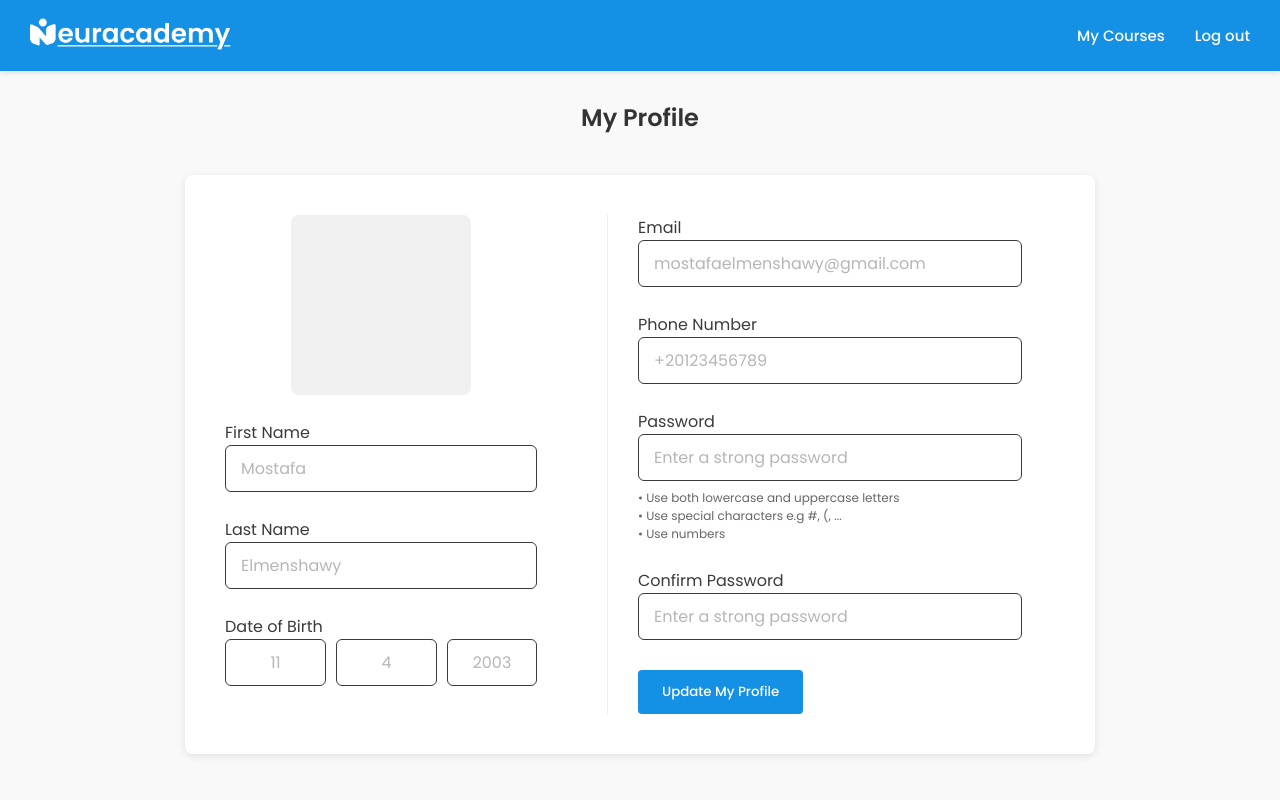
After one commit to ahmedamrelhefnawy/Neon-Academy, a Django app: page /update_profile in a window 1280 px wide. The commit adds this page. Run offline with Django 5.2, Linux system fonts and the light colour scheme.

Commit message:
added the template for update profile page, and updated css files

```diff
--- a/App/Neuracademy/settings.py
+++ b/App/Neuracademy/settings.py
@@ -119,7 +119,7 @@ USE_TZ = True
 STATIC_ROOT = os.path.join(BASE_DIR, 'static')
 STATIC_URL = '/static/'
 STATICFILES_DIRS = [
-    os.path.join(BASE_DIR, r'Neuracademy\static')
+    os.path.join(BASE_DIR, r'Neuracademy/static')
 ]
 
 # Default primary key field type
--- a/App/Neuracademy/urls.py
+++ b/App/Neuracademy/urls.py
@@ -20,4 +20,5 @@ from django.urls import path, include
 urlpatterns = [
     path('admin/', admin.site.urls),
     path('', include('pages.urls'))
+
 ]
--- a/App/pages/urls.py
+++ b/App/pages/urls.py
@@ -7,6 +7,6 @@ urlpatterns = [
     path('teacher_sign_up', views.teacher_sign_up, name='teacher_sign_up'),
     path('student_sign_up', views.student_sign_up, name='student_sign_up'),
     path('teacher_complete_account', views.teacher_complete_account, name='teacher_complete_account'),
-    path('student_complete_account', views.student_complete_account, name='student_complete_account')
-
+    path('student_complete_account', views.student_complete_account, name='student_complete_account'),
+    path('update_profile', views.update_profile, name='update_profile')
 ]
--- a/App/pages/views.py
+++ b/App/pages/views.py
@@ -15,3 +15,6 @@ def teacher_complete_account(request):
 
 def student_complete_account(request):
     return render(request, 'pages/student_complete_account.html')
+
+def update_profile(request):
+    return render(request, 'pages/update_profile.html')
--- a/App/static/css/style.css
+++ b/App/static/css/style.css
@@ -412,3 +412,137 @@ div.container > div.content > div.form-box > form > button {
     display: block;
     margin: 0 auto;
 }
+
+/* Update Profile Page */
+.top-nav {
+    display: flex;
+    justify-content: space-between;
+    align-items: center;
+    width: 100%;
+    background-color: #1490E4;
+    padding: 12px 30px;
+    color: white;
+    position: fixed;
+    top: 0;
+    left: 0;
+    z-index: 1000;
+    box-shadow: 0 2px 5px rgba(0,0,0,0.1);
+}
+
+.nav-logo img {
+    height: 40px;
+    filter: brightness(0) invert(1); /* Makes logo white */
+}
+
+.nav-links {
+    display: flex;
+    gap: 30px;
+}
+
+.nav-links a {
+    color: white;
+    text-decoration: none;
+    font-weight: 500;
+    font-size: 15px;
+}
+
+.container.profile {
+    width: 100%;
+    padding-top: 80px; /* Space for fixed nav */
+    display: block;
+}
+
+.content.profile {
+    max-width: 950px;
+    margin: 0 auto;
+    padding: 20px;
+    display: block;
+}
+
+.main-header.profile {
+    margin-bottom: 20px;
+    font-size: 24px;
+    color: #333;
+    text-align: left;
+}
+
+.profile-container {
+    background: white;
+    border-radius: 8px;
+    box-shadow: 0 2px 8px rgba(0,0,0,0.1);
+    padding: 40px;
+    margin-top: 20px;
+}
+
+.profile-layout {
+    display: flex;
+    gap: 50px;
+}
+
+.profile-left-column {
+    flex: 0 0 40%;
+    padding-right: 20px;
+}
+
+.profile-right-column {
+    flex: 0 0 50%;
+    padding-left: 30px;
+    border-left: 1px solid #eee;
+}
+
+.profile-photo-container {
+    width: 100%;
+    margin-bottom: 25px;
+    text-align: center;
+}
+
+.profile-photo-placeholder {
+    width: 180px;
+    height: 180px;
+    background-color: #f0f0f0;
+    border-radius: 8px;
+    margin: 0 auto;
+}
+
+.form-group {
+    margin-bottom: 25px;
+}
+
+.date-inputs {
+    display: flex;
+    gap: 10px;
+}
+
+.date-input {
+    width: 60px;
+    text-align: center;
+}
+
+.date-input.year {
+    width: 90px;
+}
+
+.password-requirements {
+    margin-top: 8px;
+    font-size: 12px;
+    color: #666;
+}
+
+.submit {
+    margin-top: 30px;
+}
+
+.submit-btn.primary {
+    background-color: #1490E4;
+    color: white;
+    border: none;
+    padding: 12px 24px;
+    border-radius: 4px;
+    font-weight: 500;
+    cursor: pointer;
+    transition: background-color 0.3s;
+}
+
+.submit-btn.primary:hover {
+    background-color: #0e7bc0;
+}
--- /dev/null
+++ b/App/templates/pages/update_profile.html
@@ -0,0 +1,99 @@
+{% load static %}
+
+<!DOCTYPE html>
+<html lang="en">
+<head>
+    <meta charset="UTF-8">
+    <meta name="viewport" content="width=device-width, initial-scale=1.0">
+
+    <title>Update Profile</title>
+
+    <link rel="preconnect" href="https://fonts.googleapis.com" />
+    <link rel="preconnect" href="https://fonts.gstatic.com" crossorigin />
+    <link href="https://fonts.googleapis.com/css2?family=Poppins:wght@400;500;600;700&display=swap" rel="stylesheet" />
+
+    <link rel="icon" href="{% static 'images/icon.png' %}" />
+    <link rel="stylesheet" href="{% static 'css/style.css' %}">
+</head>
+<body>
+    <nav class="top-nav">
+        <div class="nav-logo">
+            <img src="{% static 'images/logo.png' %}" alt="Neuracademy Logo">
+        </div>
+        <div class="nav-links">
+            <a href="#">My Courses</a>
+            <a href="#">Log out</a>
+        </div>
+    </nav>
+
+    <div class="container profile">
+        <div class="content profile">
+            <h2 class="main-header profile">My Profile</h2>
+            <div class="profile-container">
+                <form id="updateProfileForm">
+                    <div class="profile-layout">
+                        <!-- Left Column: Profile Photo, First Name, Last Name, Date of Birth -->
+                        <div class="profile-left-column">
+                            <div class="profile-photo-container">
+                                <!-- Profile picture placeholder -->
+                                <div class="profile-photo-placeholder"></div>
+                            </div>
+
+                            <div class="form-group">
+                                <label class="primary" for="firstName">First Name</label>
+                                <input class="input-primary" type="text" id="firstName" name="firstName" placeholder="Mostafa" value="{{ first_name }}" required>
+                            </div>
+
+                            <div class="form-group">
+                                <label class="primary" for="lastName">Last Name</label>
+                                <input class="input-primary" type="text" id="lastName" name="lastName" placeholder="Elmenshawy" value="{{ last_name }}" required>
+                            </div>
+
+                            <div class="form-group date-of-birth">
+                                <label class="primary">Date of Birth</label>
+                                <div class="date-inputs">
+                                    <input class="input-primary date-input" type="text" id="day" name="day" placeholder="11" maxlength="2">
+                                    <input class="input-primary date-input" type="text" id="month" name="month" placeholder="4" maxlength="2">
+                                    <input class="input-primary date-input year" type="text" id="year" name="year" placeholder="2003" maxlength="4">
+                                </div>
+                            </div>
+                        </div>
+
+                        <!-- Right Column: Email, Phone, Passwords -->
+                        <div class="profile-right-column">
+                            <div class="form-group">
+                                <label class="primary" for="email">Email</label>
+                                <input class="input-primary" type="email" id="email" name="email" placeholder="mostafaelmenshawy@gmail.com" value="{{ email }}" required>
+                            </div>
+
+                            <div class="form-group">
+                                <label class="primary" for="phoneNumber">Phone Number</label>
+                                <input class="input-primary" type="tel" id="phoneNumber" name="phoneNumber" placeholder="+20123456789" value="{{ phone }}" required>
+                            </div>
+
+                            <div class="form-group">
+                                <label class="primary" for="password">Password</label>
+                                <input class="input-primary" type="password" id="password" name="password" placeholder="Enter a strong password">
+                                <div class="password-requirements">
+                                    <p>• Use both lowercase and uppercase letters</p>
+                                    <p>• Use special characters e.g #, (, ...</p>
+                                    <p>• Use numbers</p>
+                                </div>
+                            </div>
+
+                            <div class="form-group">
+                                <label class="primary" for="confirmPassword">Confirm Password</label>
+                                <input class="input-primary" type="password" id="confirmPassword" name="confirmPassword" placeholder="Enter a strong password">
+                            </div>
+
+                            <div class="submit">
+                                <button type="submit" class="submit-btn primary">Update My Profile</button>
+                            </div>
+                        </div>
+                    </div>
+                </form>
+            </div>
+        </div>
+    </div>
+</body>
+</html>
```
